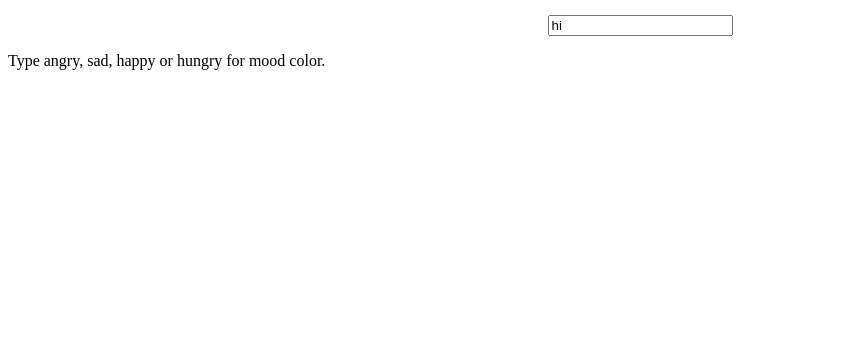
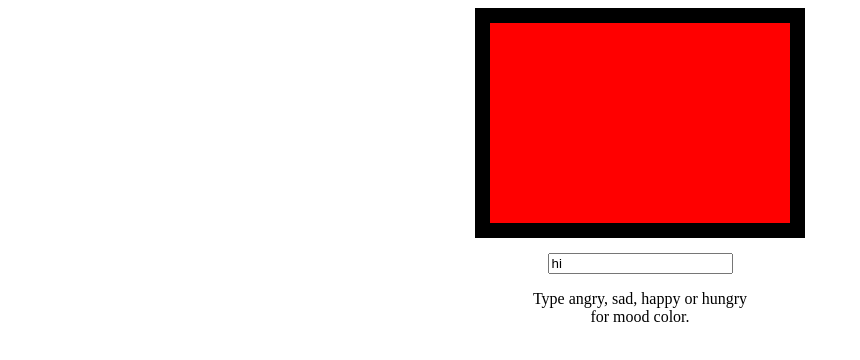
Before and after one commit to owenwrightSA/Mood-Board, a plain HTML site: page index.html in a window 1280 px wide. Shown: the whole page, without its empty margins (0-860 px from the left). Drawn offline with Linux system fonts and the light colour scheme.

Commit message:
changed css to match inputs

```diff
--- a/style.css
+++ b/style.css
@@ -1,4 +1,4 @@
-#moodbox {
+#board {
     width: 300px;
     height: 200px;
     border: 15px solid black;
@@ -14,7 +14,7 @@
     text-align: center;
 }
 
-#explanation{
+#instructions{
     margin: auto;
     margin-top: 15px;
     width: 230px;
```
